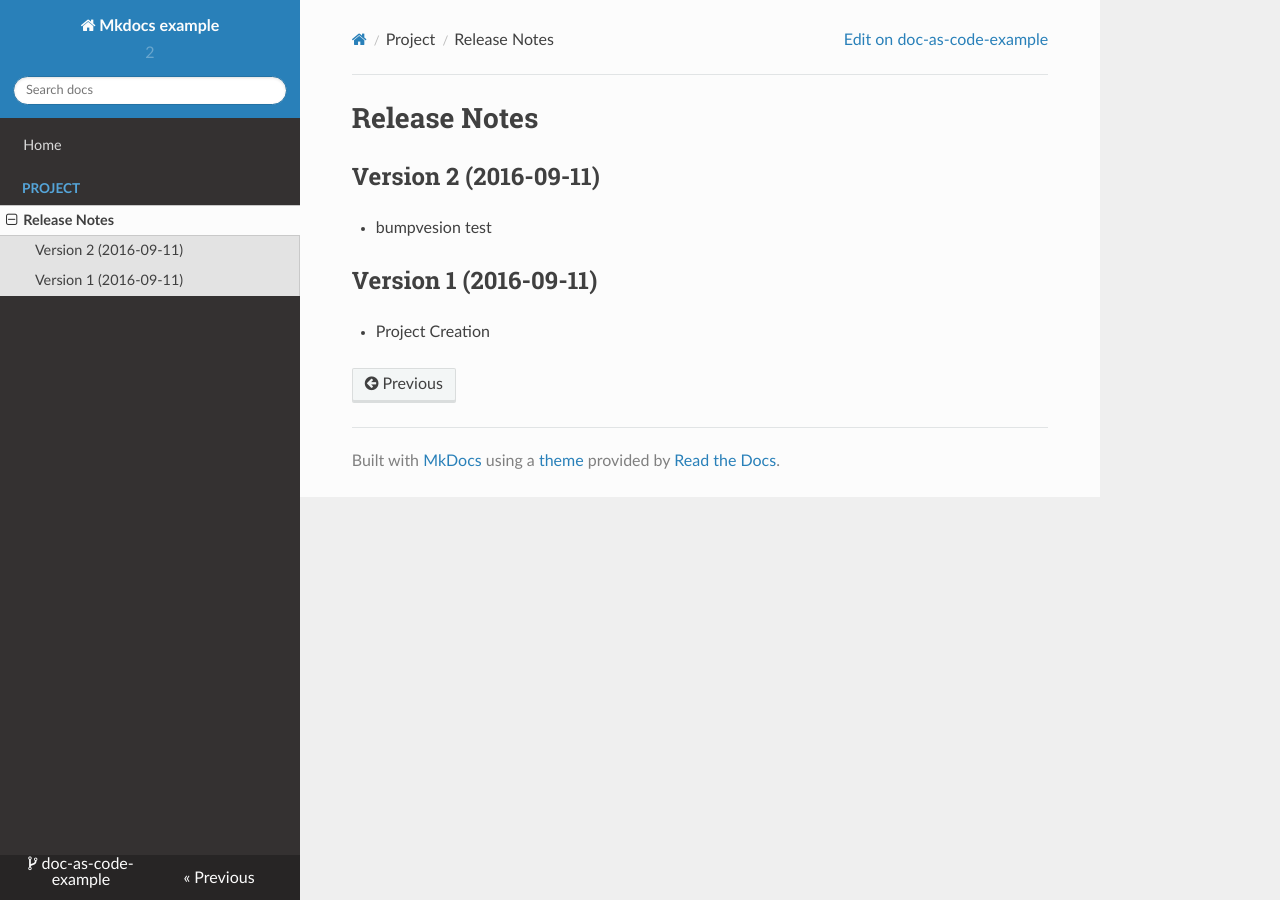
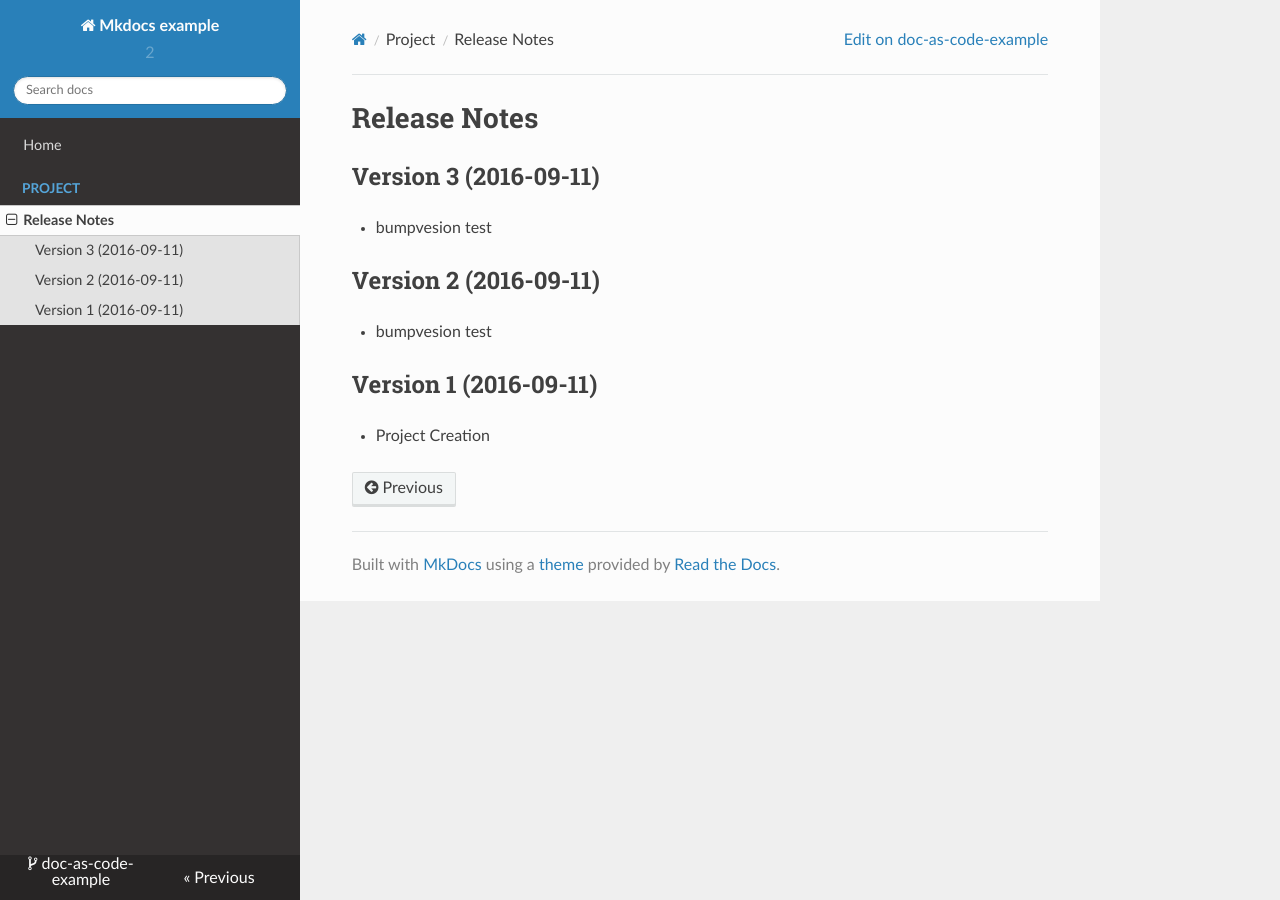
Before and after one commit to manboubird/doc-as-code-example, an MkDocs documentation site: the page built from docs/mkdocs-example/docs/project/release-notes.md, in a window 1280 px wide. Built offline with MkDocs 1.6.1, drawn with Linux system fonts in a browser that asks for light colours; nearby versions of some CDN libraries; old or Windows-style settings are respelled for this version of MkDocs.

Commit message:
update bumpversion setting of mkdoc-example and prep. for bump version

```diff
--- a/docs/mkdocs-example/docs/project/release-notes.md
+++ b/docs/mkdocs-example/docs/project/release-notes.md
@@ -1,4 +1,8 @@
 # Release Notes
+
+## Version 3 (2016-09-11)
+
+* bumpvesion test
 
 ## Version 2 (2016-09-11)
 
```
Also changed, not shown: docs/mkdocs-example/.bumpversion.cfg.
